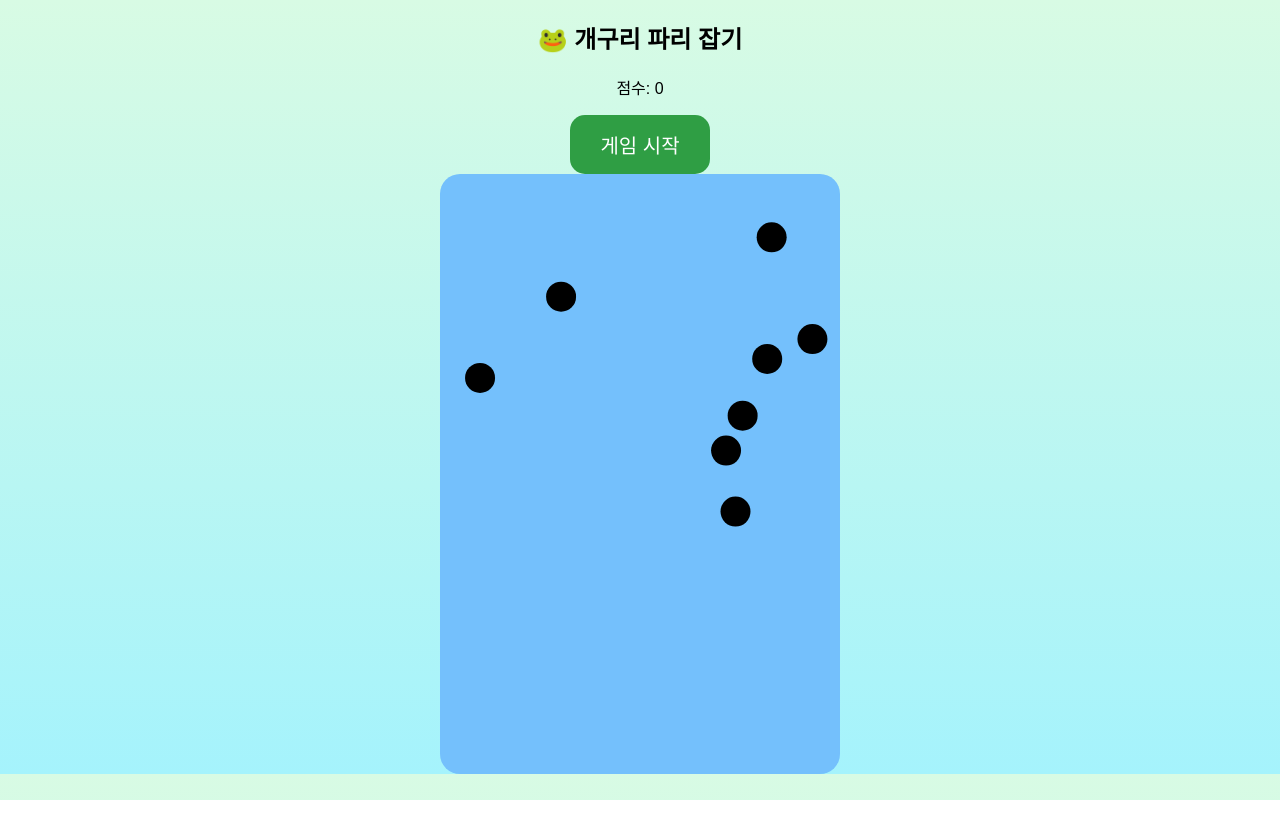
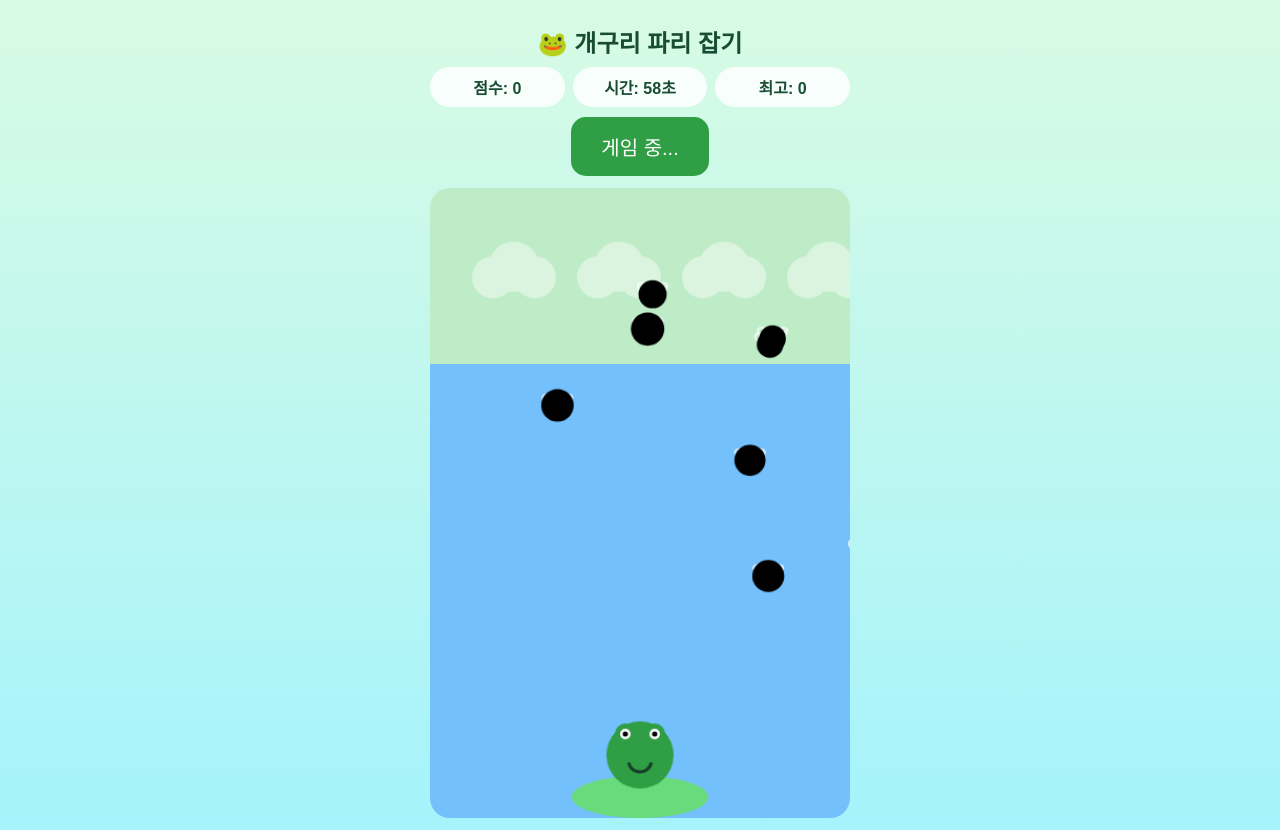
Before and after one commit to wnsgj7519-ship-it/frog-game, a plain HTML site: page index.html in a window 1280 px wide. Both pictures are taken after a click on the button "게임 시작". Before the commit the page ends 800 px from the top, so only its background shows below. Drawn offline with Linux system fonts and the light colour scheme.

Commit message:
index.html 업데이트

```diff
--- a/index.html
+++ b/index.html
@@ -1,113 +1,335 @@
-<!DOCTYPE html><html lang="ko">
+<!DOCTYPE html>
+<html lang="ko">
 <head>
-<meta charset="UTF-8">
-<meta name="viewport" content="width=device-width, initial-scale=1.0">
-<title>개구리 게임</title><style>
+  <meta charset="UTF-8" />
+  <meta name="viewport" content="width=device-width, initial-scale=1.0" />
+  <title>개구리 게임</title>
+  <style>
     body {
-  margin:0;
-  font-family:sans-serif;
-  background:linear-gradient(#d8fbe4,#a5f3fc);
-  text-align:center;
+      margin: 0;
+      font-family: sans-serif;
+      background: linear-gradient(#d8fbe4, #a5f3fc);
+      text-align: center;
     }
+
+    .wrap {
+      max-width: 420px;
+      margin: 0 auto;
+      padding: 12px;
+    }
+
+    h2 {
+      margin: 12px 0 8px;
+      color: #184d33;
+    }
+
+    .hud {
+      display: flex;
+      justify-content: space-between;
+      gap: 8px;
+      margin-bottom: 10px;
+      font-weight: bold;
+      color: #184d33;
+    }
+
+    .pill {
+      background: rgba(255, 255, 255, 0.85);
+      border-radius: 999px;
+      padding: 8px 12px;
+      flex: 1;
+    }
+
+    button {
+      padding: 15px 30px;
+      font-size: 20px;
+      background: #2f9e44;
+      color: white;
+      border: none;
+      border-radius: 15px;
+      margin-bottom: 12px;
+    }
+
     canvas {
-  background:#74c0fc;
-  display:block;
-  margin:0 auto;
-  border-radius:20px;
+      background: linear-gradient(#bdecc7 0 28%, #74c0fc 28% 100%);
+      display: block;
+      margin: 0 auto;
+      border-radius: 20px;
+      width: 100%;
+      height: auto;
+      touch-action: manipulation;
     }
-button {
-  padding:15px 30px;
-  font-size:20px;
-  background:#2f9e44;
-  color:white;
-  border:none;
-  border-radius:15px;
-}
-</style></head><body><h2>🐸 개구리 파리 잡기</h2>
-<p>점수: <span id="score">0</span></p>
-<button onclick="startGame()">게임 시작</button>
-<canvas id="game" width="400" height="600"></canvas><script>
+  </style>
+</head>
+<body>
+  <div class="wrap">
+    <h2>🐸 개구리 파리 잡기</h2>
+
+    <div class="hud">
+      <div class="pill">점수: <span id="score">0</span></div>
+      <div class="pill">시간: <span id="time">60</span>초</div>
+      <div class="pill">최고: <span id="best">0</span></div>
+    </div>
+
+    <button id="startBtn">게임 시작</button>
+    <canvas id="game" width="400" height="600"></canvas>
+  </div>
+
+  <script>
     const canvas = document.getElementById("game");
     const ctx = canvas.getContext("2d");
 
-let bugs = [];
+    const scoreEl = document.getElementById("score");
+    const timeEl = document.getElementById("time");
+    const bestEl = document.getElementById("best");
+    const startBtn = document.getElementById("startBtn");
+
     let score = 0;
+    let bestScore = Number(localStorage.getItem("frogBestScore") || 0);
+    let timeLeft = 60;
     let gameRunning = false;
 
-// 🔊 효과음
-const audioCtx = new (window.AudioContext || window.webkitAudioContext)();
+    let bugs = [];
+    let animationId = null;
+    let spawnTimer = 0;
+    let lastTime = 0;
 
-function playSound(freq){
-  const osc = audioCtx.createOscillator();
-  const gain = audioCtx.createGain();
-  osc.frequency.value = freq;
-  osc.connect(gain);
-  gain.connect(audioCtx.destination);
-  osc.start();
-  gain.gain.exponentialRampToValueAtTime(0.0001, audioCtx.currentTime + 0.2);
+    const frog = {
+      x: 200,
+      y: 540,
+      radius: 32
+    };
+
+    bestEl.textContent = bestScore;
+
+    function resetGame() {
+      score = 0;
+      timeLeft = 60;
+      bugs = [];
+      spawnTimer = 0;
+      scoreEl.textContent = score;
+      timeEl.textContent = timeLeft;
+      frog.x = 200;
     }
 
-// 🐛 벌레 생성
-function spawnBug(){
+    function startGame() {
+      resetGame();
+      gameRunning = true;
+      startBtn.textContent = "게임 중...";
+      startBtn.disabled = true;
+
+      for (let i = 0; i < 6; i++) {
+        spawnBug(true);
+      }
+
+      if (animationId) cancelAnimationFrame(animationId);
+      lastTime = performance.now();
+      animationId = requestAnimationFrame(gameLoop);
+    }
+
+    function endGame() {
+      gameRunning = false;
+      startBtn.textContent = "다시 시작";
+      startBtn.disabled = false;
+
+      if (score > bestScore) {
+        bestScore = score;
+        localStorage.setItem("frogBestScore", String(bestScore));
+        bestEl.textContent = bestScore;
+      }
+    }
+
+    function spawnBug(initial = false) {
+      const side = Math.random() < 0.5 ? -20 : 420;
+      const speedBase = 50 + Math.random() * 70;
+
       bugs.push({
-    x: Math.random()*360+20,
-    y: Math.random()*400+50,
-    size:15
+        x: initial ? Math.random() * 360 + 20 : side,
+        y: Math.random() * 250 + 120,
+        r: 12 + Math.random() * 4,
+        vx: initial
+          ? (Math.random() < 0.5 ? -1 : 1) * speedBase
+          : (side < 0 ? 1 : -1) * speedBase,
+        vy: (Math.random() - 0.5) * 25,
+        wave: Math.random() * Math.PI * 2
       });
     }
 
-// 🎮 게임 시작
-function startGame(){
-  audioCtx.resume();
-  bugs = [];
-  score = 0;
-  gameRunning = true;
+    function update(dt) {
+      if (!gameRunning) return;
 
-  for(let i=0;i<5;i++) spawnBug();
+      timeLeft -= dt;
+      if (timeLeft <= 0) {
+        timeLeft = 0;
+        timeEl.textContent = "0";
+        endGame();
+        return;
+      }
+      timeEl.textContent = Math.ceil(timeLeft);
 
-  gameLoop();
+      spawnTimer += dt;
+      if (spawnTimer >= 0.9) {
+        spawnTimer = 0;
+        spawnBug(false);
       }
 
-// 🐸 그리기
-function draw(){
-  ctx.clearRect(0,0,400,600);
+      for (let i = bugs.length - 1; i >= 0; i--) {
+        const bug = bugs[i];
+        bug.wave += dt * 8;
+        bug.x += bug.vx * dt;
+        bug.y += bug.vy * dt + Math.sin(bug.wave) * 20 * dt;
 
-  // 벌레
-  bugs.forEach(b=>{
-    ctx.beginPath();
-    ctx.arc(b.x,b.y,b.size,0,Math.PI*2);
-    ctx.fillStyle="black";
-    ctx.fill();
-  });
+        if (bug.y < 90 || bug.y > 420) bug.vy *= -1;
+
+        if (bug.x < -40 || bug.x > 440) {
+          bugs.splice(i, 1);
+        }
+      }
     }
 
-// 🖱 클릭
-canvas.addEventListener("click",(e)=>{
-  if(!gameRunning) return;
+    function drawBackground() {
+      ctx.clearRect(0, 0, canvas.width, canvas.height);
 
+      ctx.fillStyle = "rgba(255,255,255,0.45)";
+      for (let i = 0; i < 4; i++) {
+        ctx.beginPath();
+        ctx.arc(60 + i * 100, 85, 20, 0, Math.PI * 2);
+        ctx.arc(80 + i * 100, 75, 24, 0, Math.PI * 2);
+        ctx.arc(100 + i * 100, 85, 20, 0, Math.PI * 2);
+        ctx.fill();
+      }
+    }
+
+    function drawBug(bug) {
+      ctx.save();
+      ctx.translate(bug.x, bug.y);
+
+      ctx.strokeStyle = "rgba(255,255,255,0.7)";
+      ctx.lineWidth = 2;
+      ctx.beginPath();
+      ctx.ellipse(-5, -4, 10, 5, 0.5, 0, Math.PI * 2);
+      ctx.ellipse(5, -4, 10, 5, -0.5, 0, Math.PI * 2);
+      ctx.stroke();
+
+      ctx.fillStyle = "black";
+      ctx.beginPath();
+      ctx.arc(0, 0, bug.r, 0, Math.PI * 2);
+      ctx.fill();
+
+      ctx.restore();
+    }
+
+    function drawFrog() {
+      ctx.save();
+      ctx.translate(frog.x, frog.y);
+
+      ctx.fillStyle = "#69db7c";
+      ctx.beginPath();
+      ctx.ellipse(0, 40, 65, 20, 0, 0, Math.PI * 2);
+      ctx.fill();
+
+      ctx.fillStyle = "#2f9e44";
+      ctx.beginPath();
+      ctx.arc(0, 0, frog.radius, 0, Math.PI * 2);
+      ctx.fill();
+
+      ctx.fillStyle = "#2f9e44";
+      ctx.beginPath();
+      ctx.arc(-14, -20, 10, 0, Math.PI * 2);
+      ctx.arc(14, -20, 10, 0, Math.PI * 2);
+      ctx.fill();
+
+      ctx.fillStyle = "white";
+      ctx.beginPath();
+      ctx.arc(-14, -20, 5, 0, Math.PI * 2);
+      ctx.arc(14, -20, 5, 0, Math.PI * 2);
+      ctx.fill();
+
+      ctx.fillStyle = "black";
+      ctx.beginPath();
+      ctx.arc(-14, -20, 2.5, 0, Math.PI * 2);
+      ctx.arc(14, -20, 2.5, 0, Math.PI * 2);
+      ctx.fill();
+
+      ctx.strokeStyle = "#173b2a";
+      ctx.lineWidth = 3;
+      ctx.beginPath();
+      ctx.arc(0, 5, 11, 0.2, Math.PI - 0.2);
+      ctx.stroke();
+
+      ctx.restore();
+    }
+
+    function draw() {
+      drawBackground();
+
+      for (const bug of bugs) {
+        drawBug(bug);
+      }
+
+      drawFrog();
+
+      if (!gameRunning) {
+        ctx.fillStyle = "rgba(0,0,0,0.18)";
+        ctx.fillRect(0, 0, canvas.width, canvas.height);
+
+        ctx.fillStyle = "white";
+        ctx.fillRect(70, 200, 260, 120);
+
+        ctx.fillStyle = "#184d33";
+        ctx.font = "bold 26px sans-serif";
+        ctx.textAlign = "center";
+        ctx.fillText("화면을 눌러 벌레 잡기", 200, 245);
+        ctx.font = "18px sans-serif";
+        ctx.fillText("시작 버튼을 누르세요", 200, 282);
+        ctx.textAlign = "start";
+      }
+    }
+
+    function gameLoop(timestamp) {
+      const dt = Math.min(0.033, (timestamp - lastTime) / 1000);
+      lastTime = timestamp;
+
+      update(dt);
+      draw();
+
+      if (gameRunning) {
+        animationId = requestAnimationFrame(gameLoop);
+      } else {
+        draw();
+      }
+    }
+
+    function hitBug(x, y) {
+      if (!gameRunning) return;
+
+      for (let i = bugs.length - 1; i >= 0; i--) {
+        const bug = bugs[i];
+        const d = Math.hypot(x - bug.x, y - bug.y);
+        if (d < bug.r + 10) {
+          bugs.splice(i, 1);
+          score += 1;
+          scoreEl.textContent = score;
+          return;
+        }
+      }
+    }
+
+    function getCanvasPos(evt) {
       const rect = canvas.getBoundingClientRect();
-  const x = e.clientX - rect.left;
-  const y = e.clientY - rect.top;
+      return {
+        x: (evt.clientX - rect.left) * (canvas.width / rect.width),
+        y: (evt.clientY - rect.top) * (canvas.height / rect.height)
+      };
+    }
 
-  bugs = bugs.filter(b=>{
-    const hit = Math.hypot(b.x-x,b.y-y)<20;
-    if(hit){
-      score++;
-      playSound(600);
-      document.getElementById("score").innerText=score;
-    }
-    return !hit;
-  });
+    canvas.addEventListener("click", (e) => {
+      const pos = getCanvasPos(e);
+      hitBug(pos.x, pos.y);
     });
 
-// 🔁 루프
-function gameLoop(){
-  if(!gameRunning) return;
-
-  if(Math.random()<0.02) spawnBug();
+    startBtn.addEventListener("click", startGame);
 
     draw();
-  requestAnimationFrame(gameLoop);
-}
-</script></body>
+  </script>
+</body>
 </html>
```
Lines whose indentation alone changed are shown as unchanged.
